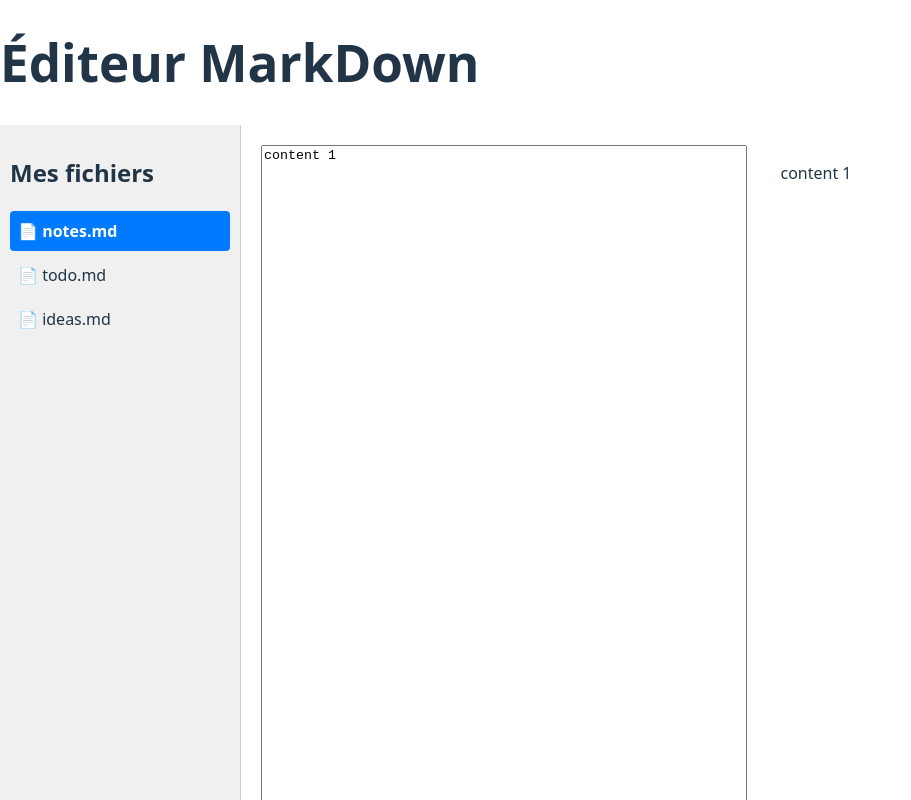
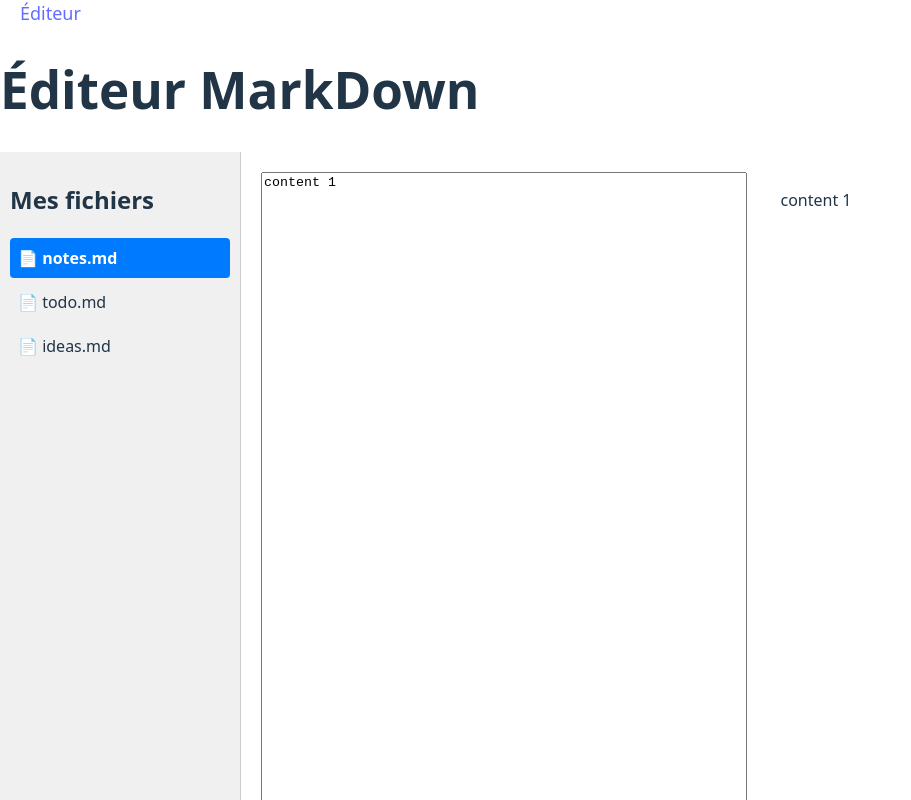
Before and after one commit to Skizzz81/ProjectMarkdown, a React (Vite) app: page / in a window 1280 px wide. Shown: the top 800 px of the page, without its empty margins (0-911 px from the left). Built offline with nearby package versions, Linux system fonts and the light colour scheme.

Commit message:
feat: Added the navigation bar.
- Added the NavBar component.
- Related changes into the Home page.

```diff
--- /dev/null
+++ b/src/components/NavBar/NavBar.css
@@ -0,0 +1,4 @@
+nav > span {
+    margin-left: 20px;
+    font-size: 18px;
+}
--- /dev/null
+++ b/src/components/NavBar/NavBar.jsx
@@ -0,0 +1,10 @@
+import { NavLink } from 'react-router-dom'
+import './NavBar.css'
+
+export default function NavBar(){
+    return (
+        <nav>
+            <span><NavLink to='/'>Éditeur</NavLink></span>
+        </nav>
+    );
+};
--- a/src/pages/Home.jsx
+++ b/src/pages/Home.jsx
@@ -2,6 +2,7 @@ import { useState, useEffect }  from 'react';
 import FileTree                 from '../components/Sidebar/FileTree';
 import MarkdownEditor           from '../components/Editor/MarkdownEditor';
 import MarkdownPreview          from '../components/Editor/MarkdownPreview';
+import NavBar                   from '../components/NavBar/NavBar';
 
 export default function Home(){
   // Charger le texte sauvegardé au démarrage
@@ -32,6 +33,10 @@ export default function Home(){
 
   return (
     <>
+      <header>
+        <NavBar />
+      </header>
+      <main>
         <h1>Éditeur MarkDown</h1>
 
         <div className="app_container">
@@ -54,6 +59,8 @@ export default function Home(){
             </div>
           </div>
         </div>
+      </main>
+      <footer></footer>
     </>
   );
 };
```
Lines whose indentation alone changed are shown as unchanged.
